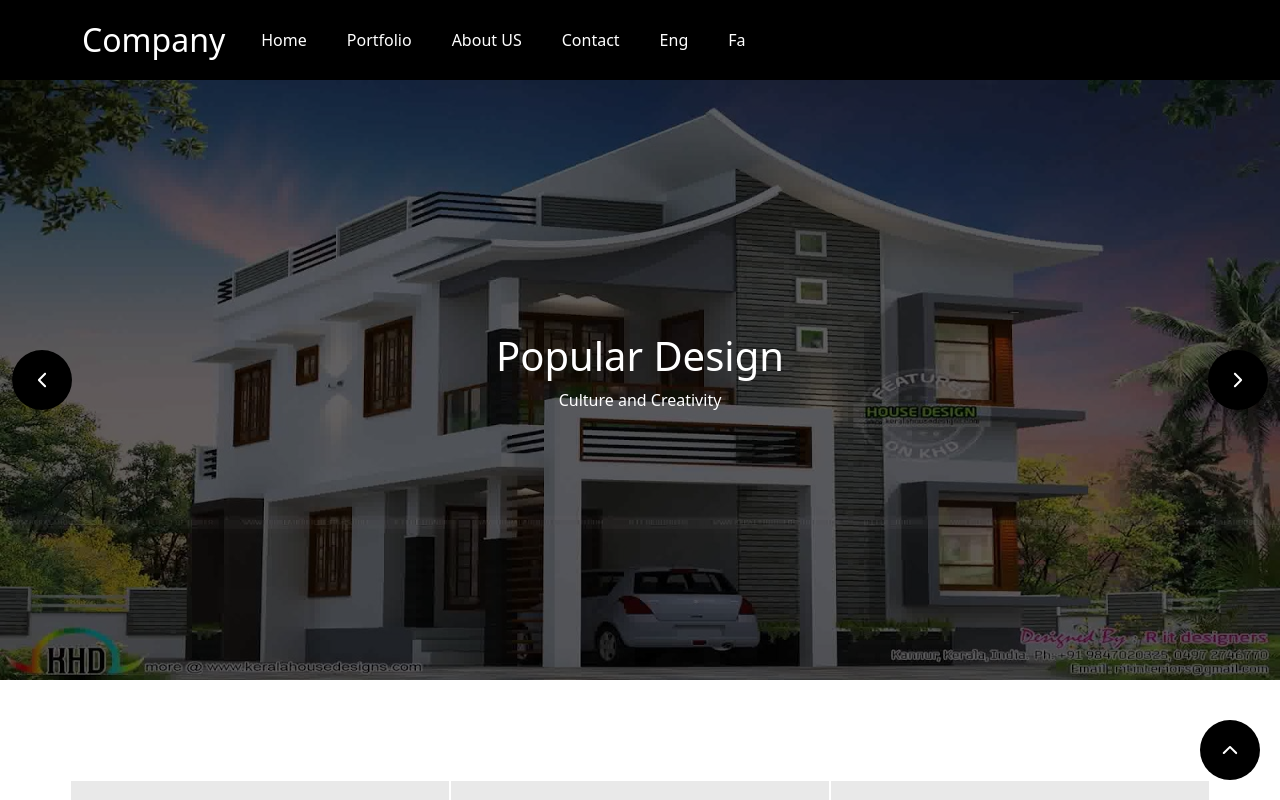
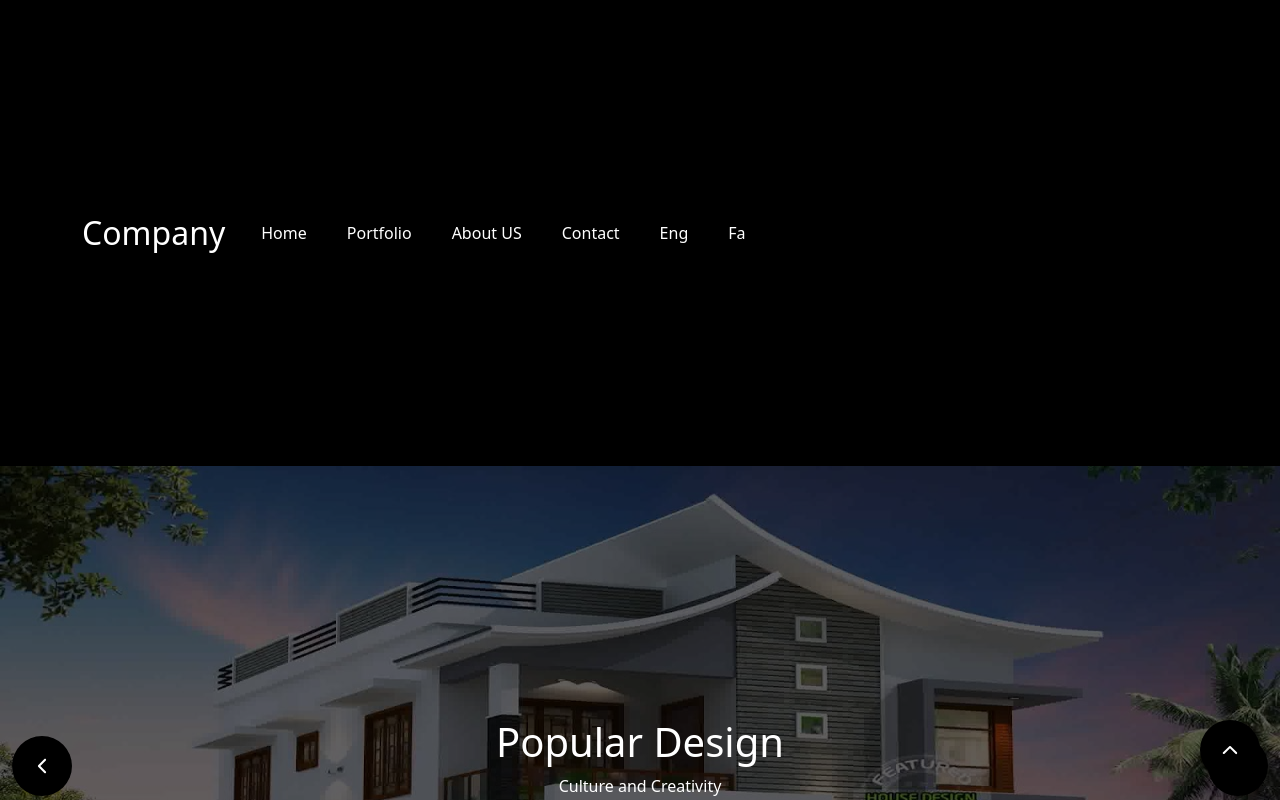
Before and after one commit to fatemehmarzoughi/MySite, a React (Create React App) app: page / in a window 1280 px wide. Shown: the top 800 px of the page. Built offline with nearby package versions, Linux system fonts and the light colour scheme.

Commit message:
created the menu for responsive mode

```diff
--- a/src/components/header.js
+++ b/src/components/header.js
@@ -6,24 +6,13 @@ import { Getstrings } from '../assets/strings';
 
 export function Header() {
 
-    const width = window.innerWidth;
-    const [menuOpacity , setMenuOpacity] = useState((width > 991) ? 1 : 0);
-    const [menuHeight , setMenuHeight] = useState((width > 991) ? 'auto' : 0);
+    const [menuIsOpen , setMenuIsOpen] = useState(false)
 
     const contexts = useContext(context);
     const isFarsi = contexts.language === 'fa';
 
     const openMenu = () => {
-      if(menuHeight === 0)
-      {
-        setMenuHeight('auto');
-        setMenuOpacity(1);
-      }
-      else
-      {
-        setMenuHeight(0);
-        setMenuOpacity(0);
-      }
+      setMenuIsOpen(!menuIsOpen)
     }
 
     const changeLanguage = (lang) => {
@@ -34,8 +23,8 @@ export function Header() {
 
     return(
         <nav id='top' className="navbar navbar-expand-lg menuContainer container-xxl">
-          <div className='container headerContainer' style={isFarsi ? {direction : 'rtl'} : {direction : 'ltr'}}>
-            <ul className="container menu navbar-nav" style={{height : menuHeight , opacity : menuOpacity, order : 3}}>
+          <div className={menuIsOpen ? 'container headerContainer active' : 'container headerContainer'}  style={isFarsi ? {direction : 'rtl'} : {direction : 'ltr'}}>
+            <ul className={menuIsOpen ? "container menu navbar-nav active" : "container menu navbar-nav"} style={{ order : 3}}>
               <li className="list">
                 <a className='tagA' href='#home'>{Getstrings().navBarTitles.home}</a>
               </li>
--- a/src/scss/pageStyles/header.scss
+++ b/src/scss/pageStyles/header.scss
@@ -36,22 +36,31 @@
     // transition: height 400ms;
     // height: unset;
     // opacity: 1;
+    transform: translateY(0%);
     @media screen and (max-width : 991px) {
-        .menu.active{
-            height: auto;
-            opacity: 1;
-            transition: height 400ms;
-        }
+        // .menu.active{
+        //     height: auto;
+        //     opacity: 1;
+        //     transition: height 400ms;
+        // }
+        transform: translateY(-120%);
+    }
+}
+.menu.active{
+    transform: translateY(0%);
+}
+
+.headerContainer{
+    height : 450px;
+    transition: height 500ms;
+    @media screen and (max-width : 991px) {
+        justify-content: space-between !important;
+        height : 60px;
+        transition: height 500ms;
     }
 }
 
-.headerContainer{
-    @media screen and (max-width : 991px) {
-        justify-content: space-between !important;
-    }
-    &:hover{
-        .menu{
-            height: auto;
-        }
-    }
+.headerContainer.active{
+    height : 450px;
+    transition: height 500ms;
 }
```
